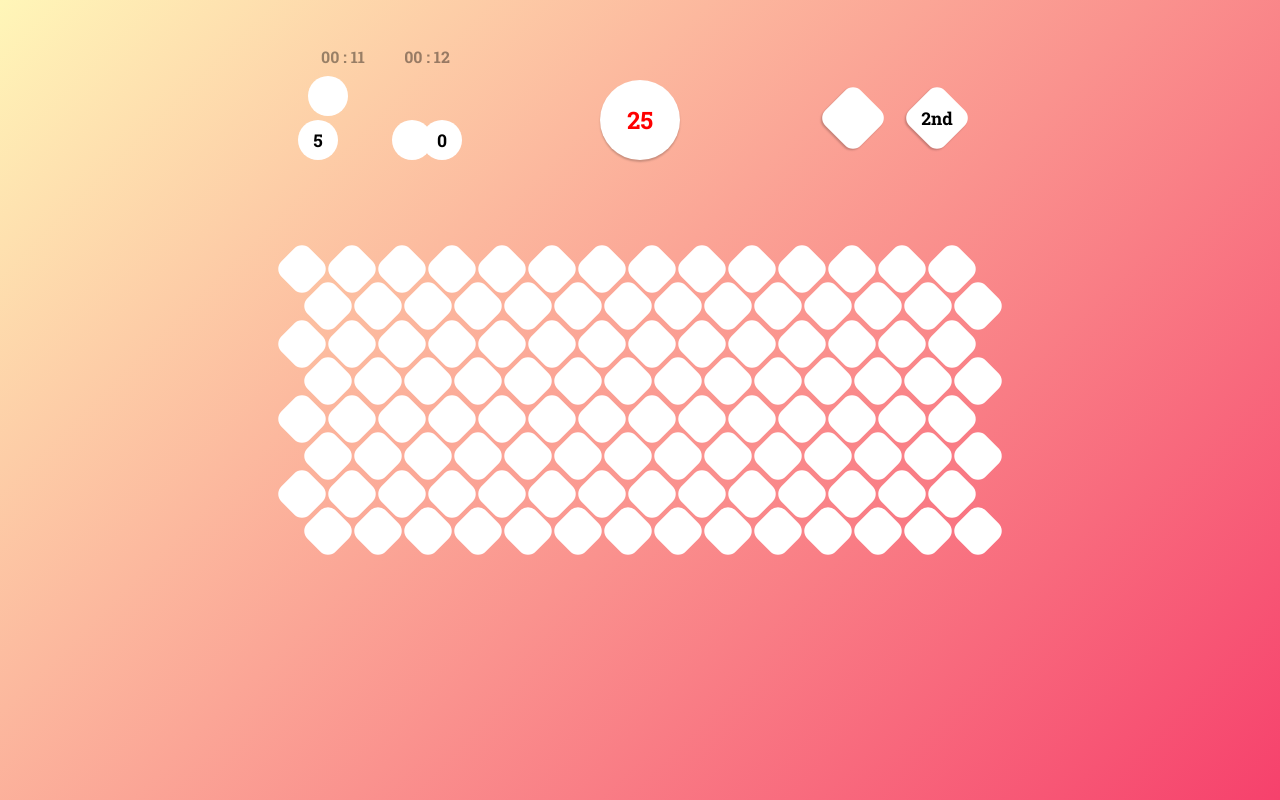
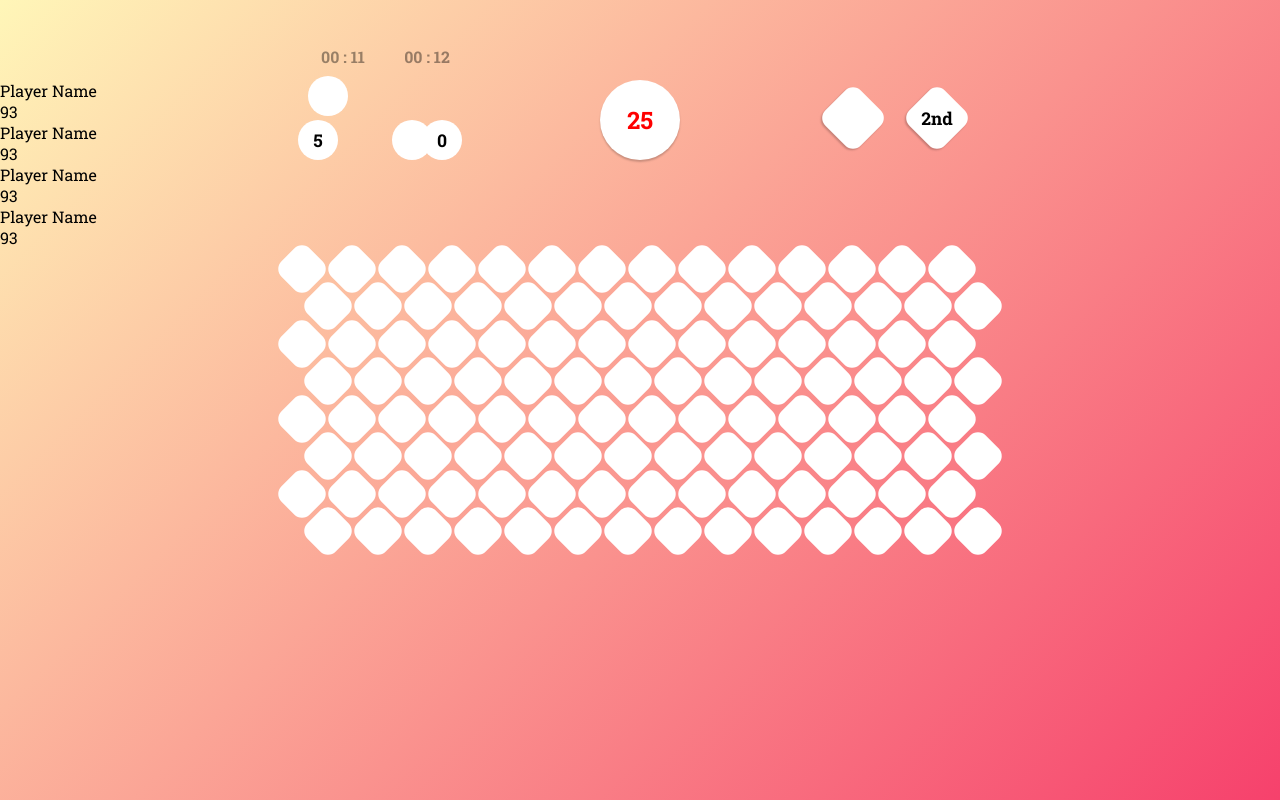
Before and after one commit to dvcoolster/MineSweep, a website: page src/views/index.html in a window 1280 px wide. Drawn offline with nearby package versions, Linux system fonts and the light colour scheme; files that its build step writes are made by us from their sources; no server answers; files whose address does not match are found by name.

Commit message:
Add files via upload
Fixed Stuff + Added Players panel

```diff
--- a/src/views/index.html
+++ b/src/views/index.html
@@ -36,8 +36,32 @@
 					</div>
 				</div>
 			</div>
-
-			<div class="tile-wrapper">
+			<div class="tile-wrapper"></div>
+			<div class="players-wrapper">
+				<div class="player">
+					<div class="player-avatar-back">
+						<div class="name">Player Name</div>
+						<div class="points-score">93</div>
+					</div>
+				</div>
+				<div class="player">
+					<div class="player-avatar-back">
+						<div class="name">Player Name</div>
+						<div class="points-score">93</div>
+					</div>
+				</div>
+				<div class="player">
+					<div class="player-avatar-back">
+						<div class="name">Player Name</div>
+						<div class="points-score">93</div>
+					</div>
+				</div>
+				<div class="player">
+					<div class="player-avatar-back">
+						<div class="name">Player Name</div>
+						<div class="points-score">93</div>
+					</div>
+				</div>
 			</div>
 		</div>
 		<script src="js/jquery.js"></script>
```
